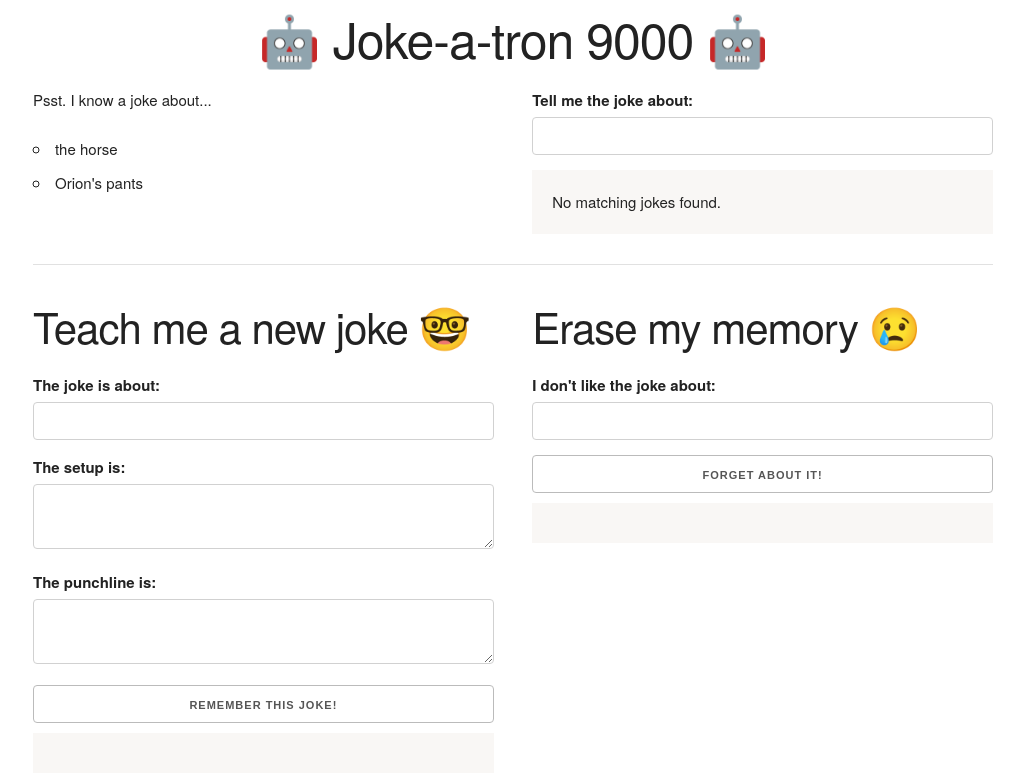
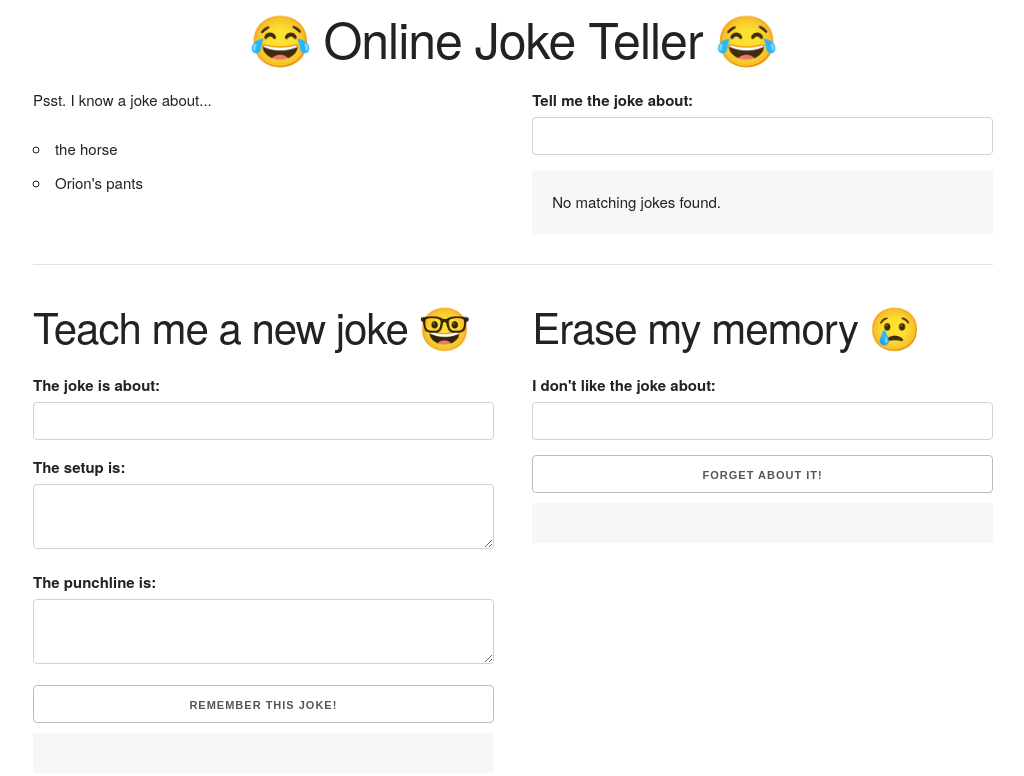
Before and after one commit to amanuel1995/MI-449-SS17-741-js-objects-T4W3KQ, a plain HTML site: page index.html in a window 1280 px wide. Shown: the whole page, without its empty margins (127-1151 px from the left). Drawn offline with nearby package versions, Linux system fonts and the light colour scheme.

Commit message:
Changed the title emoji

```diff
--- a/index.html
+++ b/index.html
@@ -8,7 +8,7 @@
   </head>
   <body>
     <div class="container">
-      <h1>🤖 Joke-a-tron 9000 🤖</h1>
+      <h1>😂 Online Joke Teller 😂</h1>
 
       <div class="row">
         <div class="six columns">
```
